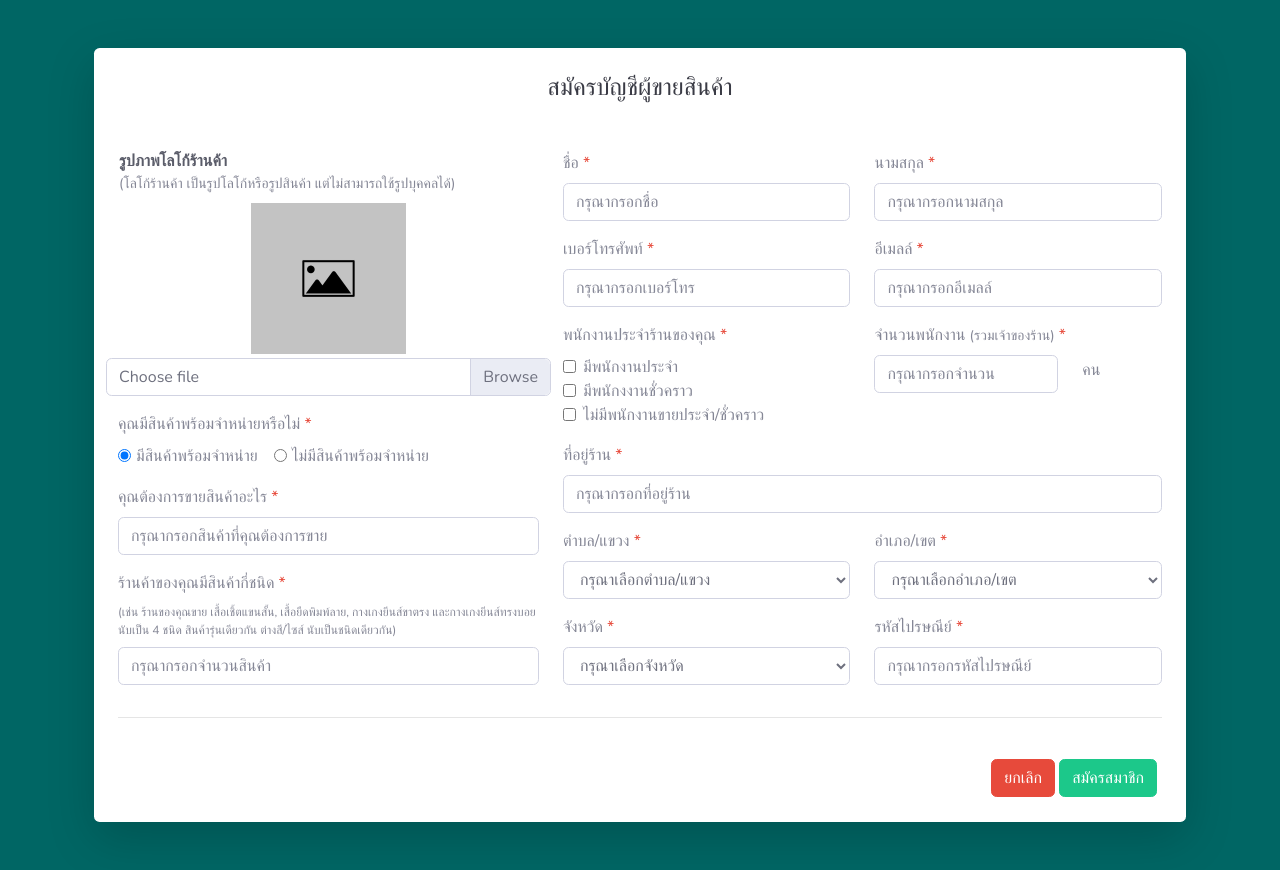
After one commit to MiuraNaoto/Project-shop, a PHP site: page /register-seller.php in a window 1280 px wide. The commit adds this page. Run offline with PHP 8.4, Linux system fonts and the light colour scheme; some libraries are stand-ins or nearby versions.

Commit message:
sale-register

```diff
--- a/index.php
+++ b/index.php
@@ -54,7 +54,7 @@
         <div id="mobile-menu-wrap"></div>
         <div class="offcanvas__auth">
             <a href="login.php">Login</a>
-            <a href="login.php">Register</a>
+            <a href="login.php">สมัครสมาชิกผู้ขาย</a>
         </div>
     </div>
     <!-- Offcanvas Menu End -->
@@ -97,8 +97,8 @@
                 <div class="col-lg-3 d-flex justify-content-end d-flex align-items-center">
                     <div class="header__right">
                         <div class="header__right__auth">
-                            <a href="login.php">Login</a>
-                            <!-- <a href="#">Register</a> -->
+                            <a href="login.php">เข้าสู่ระบบ</a>
+                            <a href="register-seller.php">สมัครสมาชิกผู้ขาย</a>
                         </div>
                         <ul class="header__right__widget">
                             <li>
--- /dev/null
+++ b/register-seller.php
@@ -0,0 +1,268 @@
+<!DOCTYPE html>
+<html lang="en">
+
+<head>
+    <meta charset="UTF-8">
+    <meta name="description" content="Ashion Template">
+    <meta name="keywords" content="Ashion, unica, creative, html">
+    <meta name="viewport" content="width=device-width, initial-scale=1.0">
+    <meta http-equiv="X-UA-Compatible" content="ie=edge">
+    <title>สมัครสมาชิก</title>
+    <link rel="shortcut icon" type="image/x-icon" href="img/icon/market.png" />
+    <!-- SB-ADMIN -->
+    <!-- Custom fonts for this template-->
+    <link href="vendor/fontawesome-free/css/all.min.css" rel="stylesheet" type="text/css">
+    <link href="https://fonts.googleapis.com/css?family=Nunito:200,200i,300,300i,400,400i,600,600i,700,700i,800,800i,900,900i" rel="stylesheet">
+
+    <!-- Custom styles for this template-->
+    <link href="css/sb-admin-2.min.css" rel="stylesheet">
+
+    <link href="vendor/datatables/dataTables.bootstrap4.min.css" rel="stylesheet">
+
+    <link rel="stylesheet" href="https://cdnjs.cloudflare.com/ajax/libs/bootstrap-sweetalert/1.0.1/sweetalert.css">
+</head>
+<style>
+    body {
+        background-color: #006664 !important;
+    }
+
+    .p-5-6 {
+        padding: 1.56rem !important;
+    }
+</style>
+
+<body id="page-top">
+    <div class="container">
+        <div class="card o-hidden border-0 shadow-lg my-5">
+            <div class="card-body p-0">
+                <!-- Content Wrapper -->
+                <div id="content-wrapper" class="d-flex flex-column">
+                    <!-- Main Content -->
+                    <div id="content">
+                        <div class="container-fluid">
+                            <div class="p-5-6" style="padding: 0px;">
+                                <div class="text-center">
+                                    <h1 class="h4 text-gray-900 mb-4">สมัครบัญชีผู้ขายสินค้า</h1>
+                                </div>
+                            </div>
+                            <!-- Nested Row within Card Body -->
+                            <form action="views/Seller/profile/profile.php" method="post" enctype="multipart/form-data" id="editform" id="editForm" name="editform" role="form">
+                                <div class="row">
+                                    <div class="col-lg-5" style="margin-top: 0px;">
+                                        <div class="form-group row">
+                                            <div class="col mb-2" style="margin: 1px;">
+                                                <h6 class="font-weight-bold mb-0 h6 text-dark">รูปภาพโลโก้ร้านค้า</h6>
+                                                <span class="text-muted" style="font-size: 14px;">(โลโก้ร้านค้า เป็นรูปโลโก้หรือรูปสินค้า แต่ไม่สามารถใช้รูปบุคคลได้)</span>
+                                            </div>
+                                            <div class="d-flex justify-content-center mb-1">
+                                                <img src="img/icon/default-image-620x600.jpg" width="35%">
+                                            </div>
+                                            <div class="custom-file ">
+                                                <input type="file" class="custom-file-input" id="customFile">
+                                                <label class="custom-file-label" for="customFile">Choose file</label>
+                                            </div>
+                                        </div>
+                                        <div class="form-group row">
+                                            <div class="col-sm-12 mb-3 mb-sm-0">
+                                                <label>คุณมีสินค้าพร้อมจำหน่ายหรือไม่ <span class="text-danger">*</span></label>
+                                                <br>
+                                                <div class="form-check form-check-inline">
+                                                    <input class="form-check-input " type="radio" name="exampleRadios" id="exampleRadios1" value="option1" checked>
+                                                    <label class="form-check-label" for="exampleRadios1">มีสินค้าพร้อมจำหน่าย</label>
+                                                </div>
+                                                <div class="form-check form-check-inline">
+                                                    <input class="form-check-input" type="radio" name="exampleRadios" id="exampleRadios2" value="option2">
+                                                    <label class="form-check-label" for="exampleRadios2">ไม่มีสินค้าพร้อมจำหน่าย</label>
+                                                </div>
+                                            </div>
+                                        </div>
+                                        <div class="form-group row">
+                                            <div class="col-sm-12 mb-3 mb-sm-0">
+                                                <label>คุณต้องการขายสินค้าอะไร <span class="text-danger">*</span></label>
+                                                <input type="text" class="form-control" id="product" name="product" placeholder="กรุณากรอกสินค้าที่คุณต้องการขาย" required>
+                                            </div>
+                                        </div>
+                                        <div class="form-group row">
+                                            <div class="col-sm-12 mb-3 mb-sm-0">
+                                                <label>ร้านค้าของคุณมีสินค้ากี่ชนิด <span class="text-danger">*</span></label>
+                                                <label style="font-size: 12px;">(เช่น ร้านของคุณขาย เสื้อเชิ้ตแขนสั้น, เสื้อยืดพิมพ์ลาย, กางเกงยีนส์ขาตรง และกางเกงยีนส์ทรงบอย นับเป็น 4 ชนิด สินค้ารุ่นเดียวกัน ต่างสี/ไซส์ นับเป็นชนิดเดียวกัน)</label>
+                                                <input type="number" class="form-control" id="amount_type_product" name="amount_type_product" placeholder="กรุณากรอกจำนวนสินค้า" required>
+                                            </div>
+                                        </div>
+                                    </div>
+                                    <div class="col-lg-7">
+                                        <div class="form-group row">
+                                            <div class="col-sm-6 mb-3 mb-sm-0">
+                                                <label>ชื่อ <span class="text-danger">*</span></label>
+                                                <input type="text" class="form-control" id="firstname" name="firstname" placeholder="กรุณากรอกชื่อ" required>
+                                            </div>
+                                            <div class="col-sm-6">
+                                                <label>นามสกุล <span class="text-danger">*</span></label>
+                                                <input type="text" class="form-control" id="lastname" name="lastname" placeholder="กรุณากรอกนามสกุล" required>
+                                            </div>
+                                        </div>
+                                        <div class="form-group row">
+                                            <div class="col-sm-6 mb-3 mb-sm-0">
+                                                <label>เบอร์โทรศัพท์ <span class="text-danger">*</span></label>
+                                                <input type="text" class="form-control" id="tel" name="tel" placeholder="กรุณากรอกเบอร์โทร" required>
+                                            </div>
+                                            <div class="col-sm-6">
+                                                <label>อีเมลล์ <span class="text-danger">*</span></label>
+                                                <input type="text" class="form-control" id="email" name="email" placeholder="กรุณากรอกอีเมลล์" required>
+                                                <!-- <div class="row">
+                                                    <div class="col-lg-6" style="padding: 0px;">
+                                                        <input type="text" class="form-control" id="email" name="email" placeholder="กรุณากรอกอีเมลล์" required>
+                                                    </div>
+                                                    <div class="col-lg-6" style="padding: 0px;">
+                                                        <select id="inputState" class="form-control">
+                                                            <option disabled selected>กรุณาเลือกอีเมลล์</option>
+                                                            <option>@gmail.com</option>
+                                                            <option>@ho.com</option>
+                                                            <option>@ku.th</option>
+                                                        </select>
+                                                    </div>
+                                                </div> -->
+                                            </div>
+                                        </div>
+                                        <div class="form-group row">
+                                            <div class="col-sm-6 mb-3 mb-sm-0">
+                                                <label>พนักงานประจำร้านของคุณ <span class="text-danger">*</span></label>
+
+                                                <div class="form-check">
+                                                    <input class="form-check-input" type="checkbox" id="fulltime" name="fulltime" value="option1">
+                                                    <label class="form-check-label" for="inlineCheckbox1">มีพนักงานประจำ</label>
+                                                </div>
+                                                <div class="form-check">
+                                                    <input class="form-check-input" type="checkbox" id="parttime" name="parttime" value="option2">
+                                                    <label class="form-check-label" for="inlineCheckbox2">มีพนักงงานชั่วคราว</label>
+                                                </div>
+                                                <div class="form-check">
+                                                    <input class="form-check-input" type="checkbox" id="none" name="none" value="option1">
+                                                    <label class="form-check-label" for="inlineCheckbox1">ไม่มีพนักงานขายประจำ/ชั่วคราว</label>
+                                                </div>
+                                            </div>
+                                            <div class="col-sm-6">
+                                                <label>จำนวนพนักงาน <span style="font-size: 14px;">(รวมเจ้าของร้าน)</span> <span class="text-danger">*</span></label>
+                                                <div class="row d-flex align-items-center">
+                                                    <div class="col-lg-8">
+                                                        <input type="number" class="form-control" id="amountataff" name="amountataff" placeholder="กรุณากรอกจำนวน" required>
+                                                    </div>
+                                                    <div class="col-lg-4">
+                                                        <label> คน</label>
+                                                    </div>
+                                                </div>
+
+                                            </div>
+                                        </div>
+                                        <div class="form-group row">
+                                            <div class="col-sm-12 mb-3 mb-sm-0">
+                                                <label>ที่อยู่ร้าน <span class="text-danger">*</span></label>
+                                                <input type="text" class="form-control" id="address" name="address" placeholder="กรุณากรอกที่อยู่ร้าน" required>
+                                            </div>
+                                        </div>
+                                        <div class="form-group row">
+                                            <div class="col-sm-6 mb-3 mb-sm-0">
+                                                <label>ตำบล/แขวง <span class="text-danger">*</span></label>
+                                                <select id="subdistrict" name="subdistrict" class="form-control">
+                                                    <option disabled selected>กรุณาเลือกตำบล/แขวง</option>
+                                                    <option>กำแพงแสน</option>
+                                                    <option>ทุ่งกระพังโหม</option>
+                                                    <option>วังน้ำเขียว</option>
+                                                </select>
+                                            </div>
+                                            <div class="col-sm-6">
+                                                <label>อำเภอ/เขต <span class="text-danger">*</span></label>
+                                                <select iid="district" name="district" class="form-control">
+                                                    <option disabled selected>กรุณาเลือกอำเภอ/เขต</option>
+                                                    <option>เมือง</option>
+                                                    <option>กำแพงแสน</option>
+                                                    <option>นครชัยศรี</option>
+                                                    <option>บางเลน</option>
+                                                </select>
+                                            </div>
+                                        </div>
+                                        <div class="form-group row">
+                                            <div class="col-sm-6 mb-3 mb-sm-0">
+                                                <label>จังหวัด <span class="text-danger">*</span></label>
+                                                <select id="provice" name="provice" class="form-control">
+                                                    <option disabled selected>กรุณาเลือกจังหวัด</option>
+                                                    <option>กรุงเทพมหานคร</option>
+                                                    <option>นครปฐม</option>
+                                                    <option>ราชบุรี</option>
+                                                </select>
+                                            </div>
+                                            <div class="col-sm-6">
+                                                <label>รหัสไปรษณีย์ <span class="text-danger">*</span></label>
+                                                <input type="text" class="form-control" id="zipcode" name="zipcode" placeholder="กรุณากรอกรหัสไปรษณีย์" required>
+                                            </div>
+                                        </div>
+                                    </div>
+                                </div>
+                                <hr>
+                                <div class="p-5-6" style="padding: 0px;">
+                                    <div class="col-lg-12 text-right" style="padding: 0px; margin-left: 20px;">
+                                        <a href="index.php"><button type="submit" class="btn btn-danger">ยกเลิก</button></a>
+                                        <a href="views/Seller/profile/profile.php"><button type="submit" class="btn btn-success">สมัครสมาชิก</button></a>
+                                    </div>
+                                </div>
+                                <!-- Scroll to Top Button-->
+                                <a class="scroll-to-top rounded" href="#page-top">
+                                    <i class="fas fa-angle-up"></i>
+                                </a>
+                            </form>
+                        </div>
+
+                    </div>
+                </div>
+            </div>
+        </div>
+        <!-- End of Main Content -->
+        <!-- Footer -->
+        <!-- <footer class="sticky-footer bg-white">
+                <div class="container my-auto">
+                    <div class="copyright text-center my-auto">
+                        <span>Copyright &copy; Computer Engineering 2021</span>
+                    </div>
+                </div>
+            </footer> -->
+        <!-- End of Footer -->
+
+
+
+        <!-- SB-ADMIN -->
+        <!-- Bootstrap core JavaScript-->
+        <script src="vendor/jquery/jquery.min.js"></script>
+        <script src="vendor/bootstrap/js/bootstrap.bundle.min.js"></script>
+
+        <!-- Core plugin JavaScript-->
+        <script src="vendor/jquery-easing/jquery.easing.min.js"></script>
+
+        <!-- Custom scripts for all pages-->
+        <script src="js/sb-admin-2.min.js"></script>
+
+        <!-- Page level plugins -->
+        <script src="vendor/chart.js/Chart.min.js"></script>
+        <script src="vendor/datatables/jquery.dataTables.min.js"></script>
+        <script src="vendor/datatables/dataTables.bootstrap4.min.js"></script>
+
+        <!-- Page level custom scripts -->
+        <script src="js/demo/chart-area-demo.js"></script>
+        <script src="js/demo/chart-pie-demo.js"></script>
+        <script src="js/demo/datatables-demo.js"></script>
+
+
+        <!-- sweet alert -->
+        <!-- <script src="https://ajax.googleapis.com/ajax/libs/jquery/3.4.1/jquery.min.js"></script> -->
+        <script src="https://cdnjs.cloudflare.com/ajax/libs/bootstrap-sweetalert/1.0.1/sweetalert.js"></script>
+        <script src="https://cdnjs.cloudflare.com/ajax/libs/bootstrap-sweetalert/1.0.1/sweetalert.min.js"></script>
+    </div>
+    <!-- End of Content Wrapper -->
+
+    </div>
+    <!-- End of Page Wrapper -->
+
+
+
+</body>
+
+</html>
--- a/views/Customer/layout/navbar.php
+++ b/views/Customer/layout/navbar.php
@@ -21,8 +21,8 @@
     </div>
     <div id="mobile-menu-wrap"></div>
     <div class="offcanvas__auth">
-        <a href="login.php">Login</a>
-        <a href="login.php">Register</a>
+        <a href="login.php">เข้าสู่ระบบ</a>
+        <a href="register-seller.php">สมัครสมาชิกผู้ขาย</a>
     </div>
 </div>
 <!-- Offcanvas Menu End -->
@@ -66,7 +66,7 @@
                 <div class="header__right">
                     <div class="header__right__auth">
                         <a href="../../../login.php">Login</a>
-                        <!-- <a href="#">Register</a> -->
+                        <a href="../../../register-seller.php">สมัครสมาชิกผู้ขาย</a>
                     </div>
                     <ul class="header__right__widget">
                         <li>
--- a/views/Seller/layout/sidebar.php
+++ b/views/Seller/layout/sidebar.php
@@ -37,11 +37,11 @@
             <span>การขาย</span></a>
     </li>
 
-    <li class="nav-item">
+    <!-- <li class="nav-item">
         <a class="nav-link" href="../cancel-order/cancel-order.php">
             <i class="fas fa-ban"></i>
             <span>คำขอยกเลิก</span></a>
-    </li>
+    </li> -->
     <!-- Heading -->
     <!-- <div class="sidebar-heading">
         Interface
```
Also changed, not shown: login.php (+21 -26 lines), register1.php (+23 -33 lines), views/Seller/dashboard/dashboard.php (+19 -55 lines), img/icon/default-image-620x600.jpg (added).
